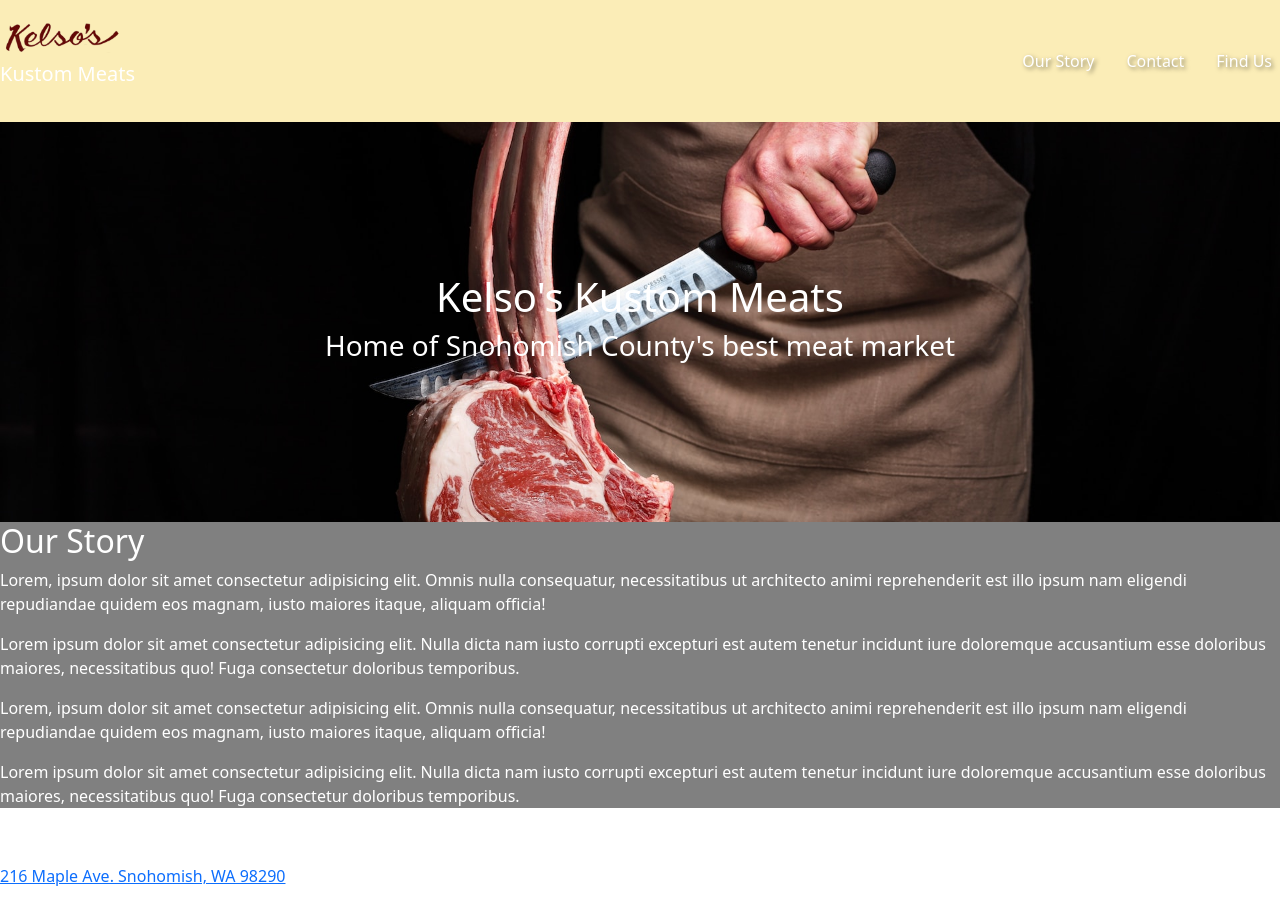
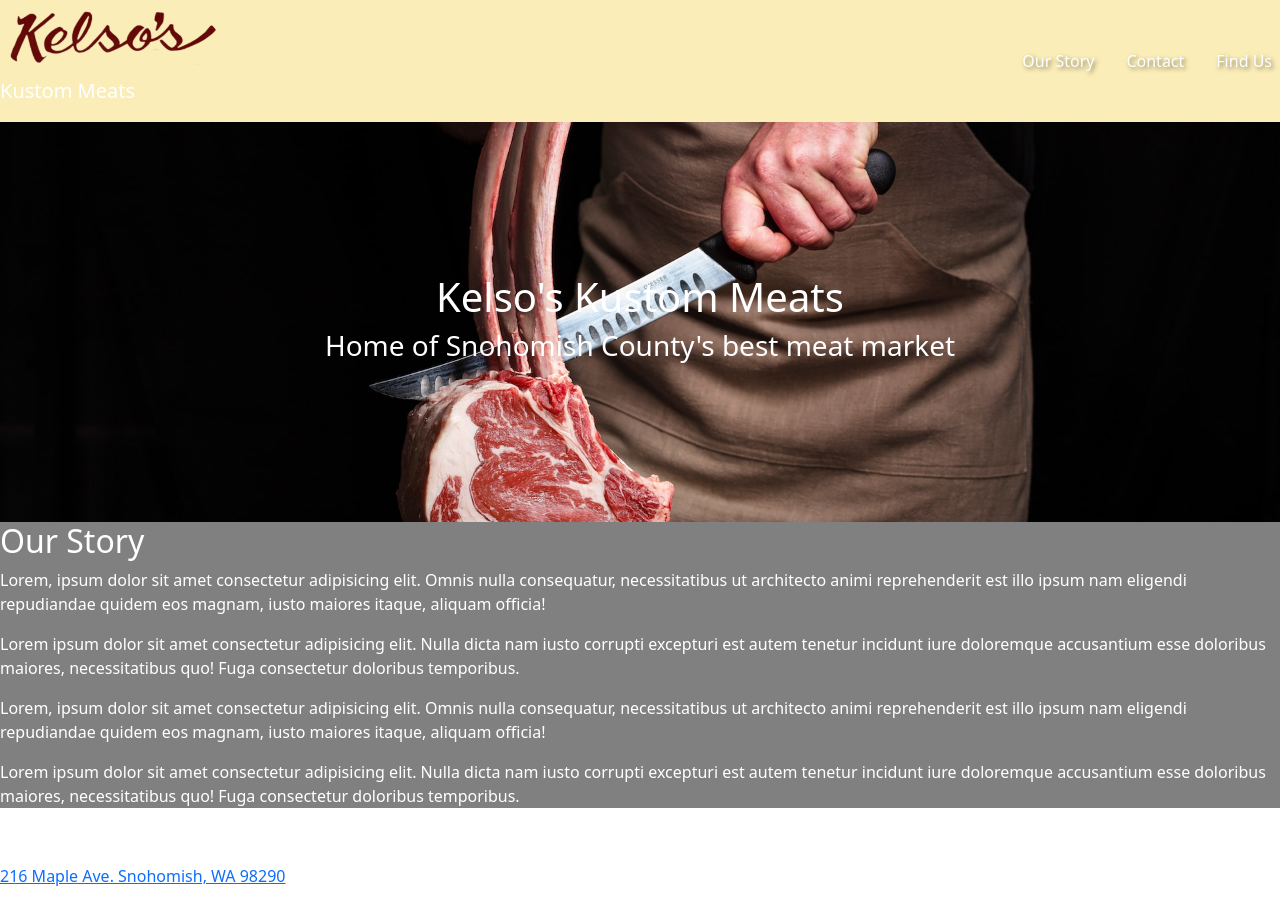
Before and after one commit to kristofer11/kelsos, a React (Vite) app: page / in a window 1280 px wide. Built offline with nearby package versions, Linux system fonts and the light colour scheme.

Commit message:
modify header

```diff
--- a/src/components/Header.jsx
+++ b/src/components/Header.jsx
@@ -7,7 +7,7 @@
             <Navbar.Brand href="/">
                 <Image
                     src={Logo}
-                    width='122'
+                    width='222'
                 />
                 <p className='navbarP'>Kustom Meats</p>
             </Navbar.Brand>
```
